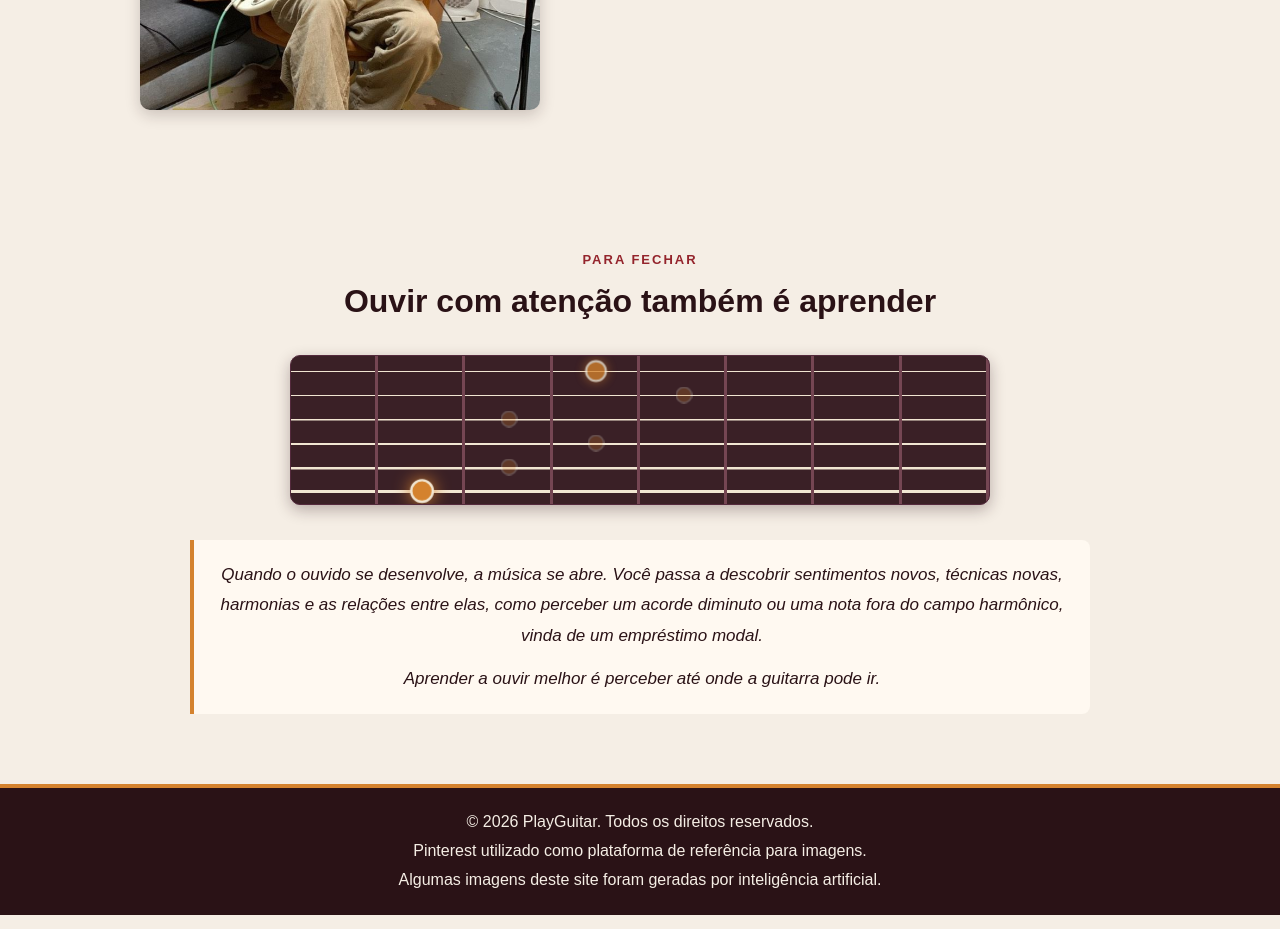
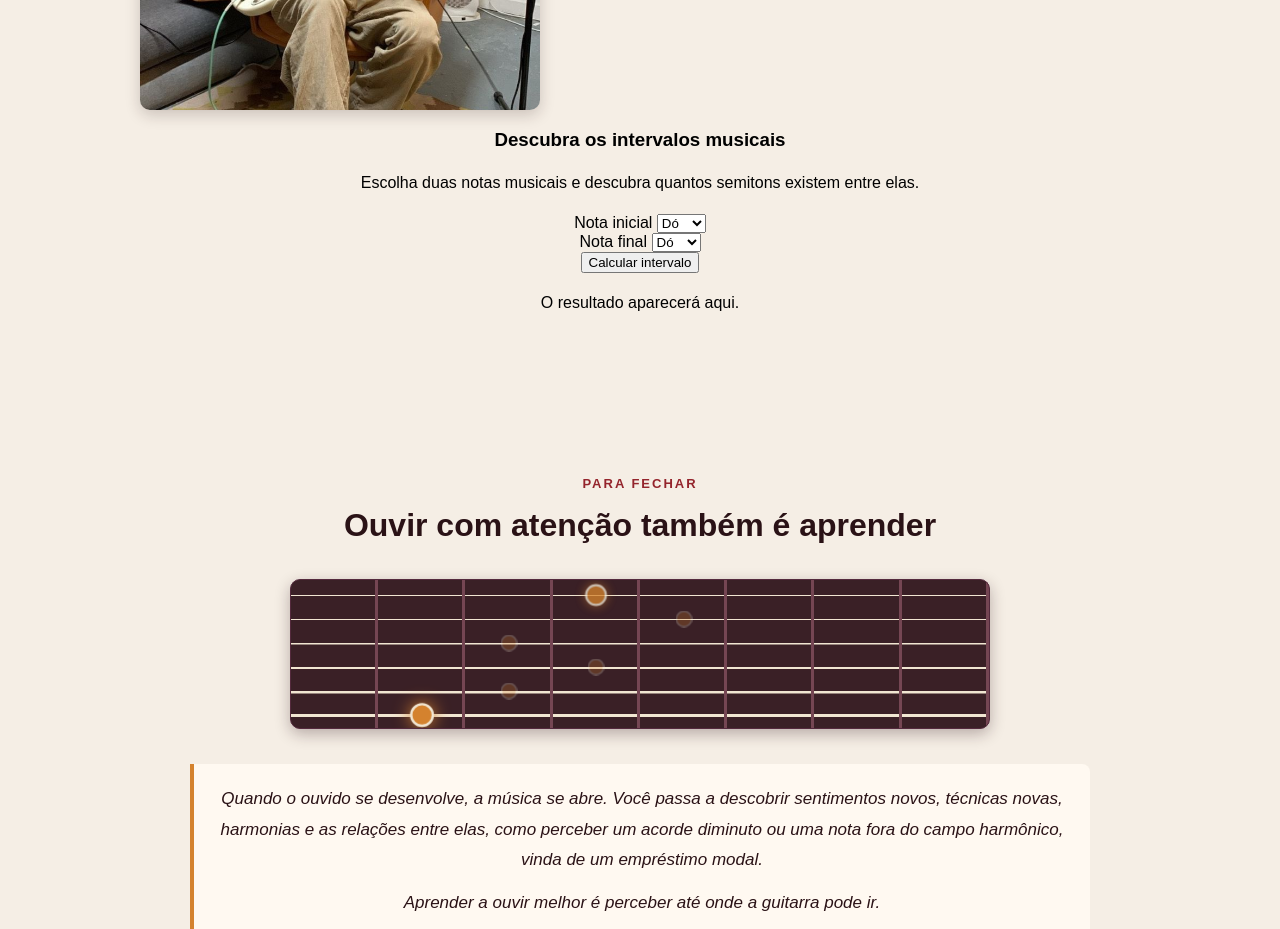
Before and after one commit to SMattosptech/Projeto-individual-PI, a website: page web-data-viz/public/html/guitarristaVirtuoso.html in a window 1280 px wide. Shown: the part 4240-5169 px from the top of the page. Drawn offline with Linux system fonts and the light colour scheme.

Commit message:
adicionando uma calculadora de intervalos musicais

```diff
--- a/web-data-viz/public/html/guitarristaVirtuoso.html
+++ b/web-data-viz/public/html/guitarristaVirtuoso.html
@@ -354,8 +354,7 @@
 
                 <div class="ouvido-imagem">
 
-                    <img src="../assets/imgs/virtuoso-ouvido.jpg"
-                        alt="Guitarrista concentrado, ouvindo com atenção">
+                    <img src="../assets/imgs/virtuoso-ouvido.jpg" alt="Guitarrista concentrado, ouvindo com atenção">
 
                     <div class="caixa-destaque-claro">
                         <h3>Isso também serve para você</h3>
@@ -366,6 +365,66 @@
                             até onde quer evoluir.
                         </p>
                     </div>
+
+                </div>
+
+                <!-- Calculadora de intervalos -->
+                <div class="calculadora-intervalos">
+
+                    <h3>Descubra os intervalos musicais</h3>
+
+                    <p>
+                        Escolha duas notas musicais e descubra quantos
+                        semitons existem entre elas.
+                    </p>
+
+                    <div class="campos-notas">
+
+                        <div>
+                            <label for="notaInicial">Nota inicial</label>
+                            <select id="notaInicial">
+                                <option value="Dó">Dó</option>
+                                <option value="Dó#">Dó#</option>
+                                <option value="Ré">Ré</option>
+                                <option value="Ré#">Ré#</option>
+                                <option value="Mi">Mi</option>
+                                <option value="Fá">Fá</option>
+                                <option value="Fá#">Fá#</option>
+                                <option value="Sol">Sol</option>
+                                <option value="Sol#">Sol#</option>
+                                <option value="Lá">Lá</option>
+                                <option value="Lá#">Lá#</option>
+                                <option value="Si">Si</option>
+                            </select>
+                        </div>
+
+                        <div>
+                            <label for="notaFinal">Nota final</label>
+                            <select id="notaFinal">
+                                <option value="Dó">Dó</option>
+                                <option value="Dó#">Dó#</option>
+                                <option value="Ré">Ré</option>
+                                <option value="Ré#">Ré#</option>
+                                <option value="Mi">Mi</option>
+                                <option value="Fá">Fá</option>
+                                <option value="Fá#">Fá#</option>
+                                <option value="Sol">Sol</option>
+                                <option value="Sol#">Sol#</option>
+                                <option value="Lá">Lá</option>
+                                <option value="Lá#">Lá#</option>
+                                <option value="Si">Si</option>
+                            </select>
+                        </div>
+
+                    </div>
+
+                    <button type="button" onclick="calcularIntervalo()">
+                        Calcular intervalo
+                    </button>
+
+                    <p id="resultadoIntervalo">
+                        O resultado aparecerá aqui.
+                    </p>
 
                 </div>
 
@@ -422,6 +481,8 @@
         </div>
     </footer>
     <script src="../js/navegacao.js"></script>
+    <script src="../js/calculadoraIntervalos.js"></script>
 
 </body>
+
 </html>
```
